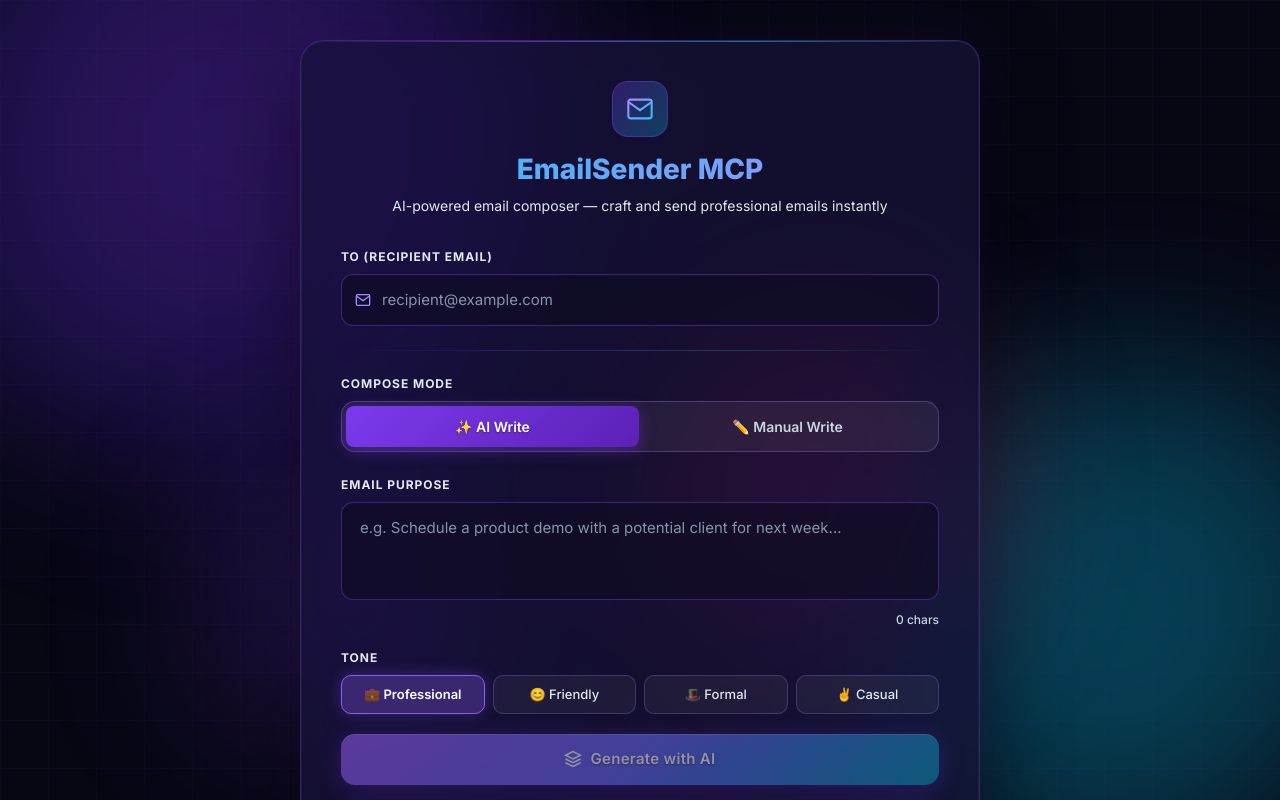
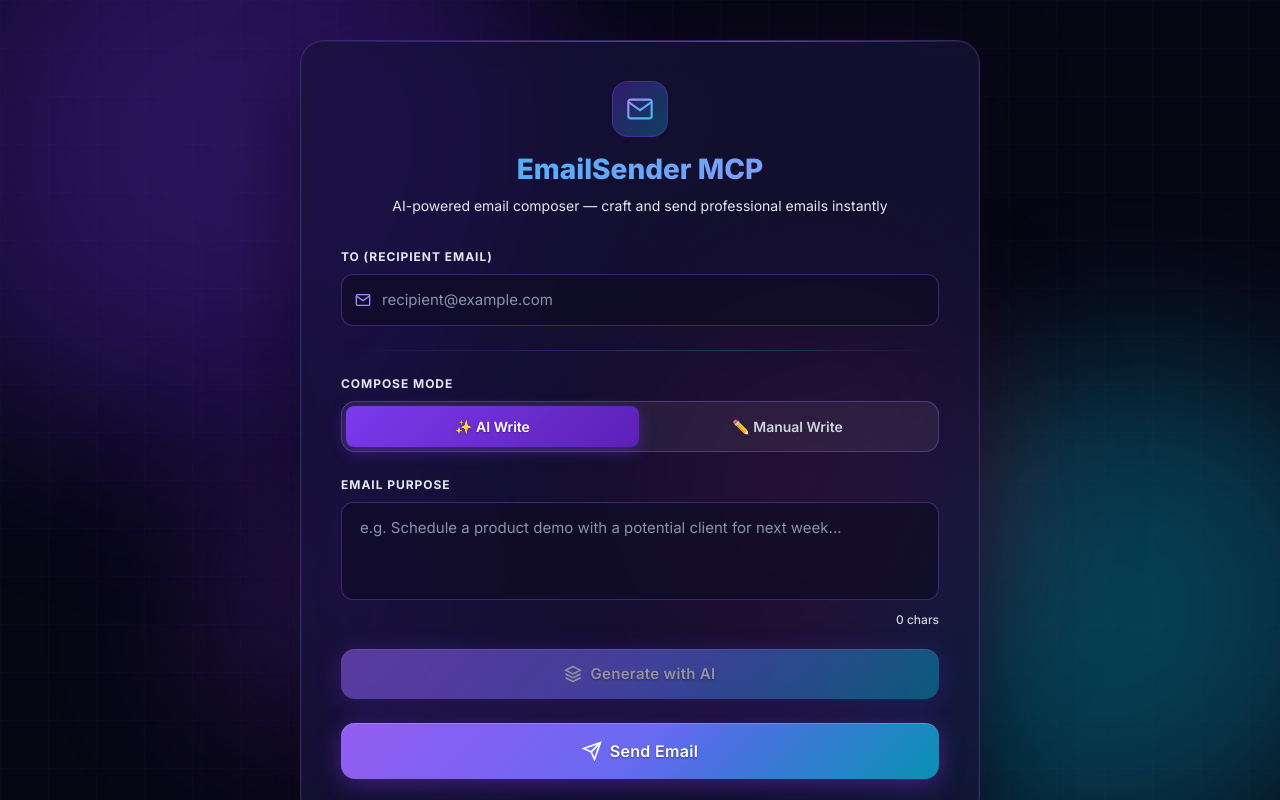
Before and after one commit to rasel1510/emailsendermcp, a Next.js app: page / in a window 1280 px wide. Built offline with nearby package versions, Linux system fonts and the light colour scheme.

Commit message:
chore: remove tone buttons for a cleaner, streamlined interface

```diff
--- a/app/api/ai-write/route.ts
+++ b/app/api/ai-write/route.ts
@@ -5,14 +5,14 @@ const OPENROUTER_BASE_URL = "https://openrouter.ai/api/v1";
 
 interface AiWriteRequest {
   purpose: string;
-  tone: string;
-  recipient: string;
+  tone?: string;
+  recipient?: string;
 }
 
 export async function POST(request: NextRequest) {
   try {
     const body = (await request.json()) as AiWriteRequest;
-    const { purpose, tone, recipient } = body;
+    const { purpose, tone = "professional", recipient } = body;
 
     if (!purpose?.trim()) {
       return Response.json({ error: "Purpose is required" }, { status: 400 });
--- a/components/AiWriter.tsx
+++ b/components/AiWriter.tsx
@@ -8,18 +8,8 @@ interface AiWriterProps {
   onGenerated: (subject: string, body: string) => void;
 }
 
-const TONES = [
-  { value: "professional", label: "💼 Professional" },
-  { value: "friendly", label: "😊 Friendly" },
-  { value: "formal", label: "🎩 Formal" },
-  { value: "casual", label: "✌️ Casual" },
-] as const;
-
-type Tone = (typeof TONES)[number]["value"];
-
 export default function AiWriter({ recipientEmail, onGenerated }: AiWriterProps) {
   const [purpose, setPurpose] = useState("");
-  const [tone, setTone] = useState<Tone>("professional");
   const [loading, setLoading] = useState(false);
   const [error, setError] = useState("");
   const [generated, setGenerated] = useState<{ subject: string; body: string } | null>(null);
@@ -46,7 +36,7 @@ export default function AiWriter({ recipientEmail, onGenerated }: AiWriterProps)
       const res = await fetch("/api/ai-write", {
         method: "POST",
         headers: { "Content-Type": "application/json" },
-        body: JSON.stringify({ purpose, tone, recipient: recipientEmail }),
+        body: JSON.stringify({ purpose, recipient: recipientEmail }),
       });
 
       const data = await res.json();
@@ -101,26 +91,6 @@ export default function AiWriter({ recipientEmail, onGenerated }: AiWriterProps)
           style={{ resize: "none" }}
         />
         <div className="char-count">{purpose.length} chars</div>
-      </div>
-
-      {/* Tone */}
-      <div>
-        <label className="label">Tone</label>
-        <div className="tone-grid">
-          {TONES.map((t) => (
-            <motion.button
-              key={t.value}
-              id={`tone-${t.value}`}
-              className={`tone-btn ${tone === t.value ? "selected" : ""}`}
-              onClick={() => setTone(t.value)}
-              whileHover={{ scale: 1.03 }}
-              whileTap={{ scale: 0.97 }}
-              type="button"
-            >
-              {t.label}
-            </motion.button>
-          ))}
-        </div>
       </div>
 
       {/* Generate Button */}
```
